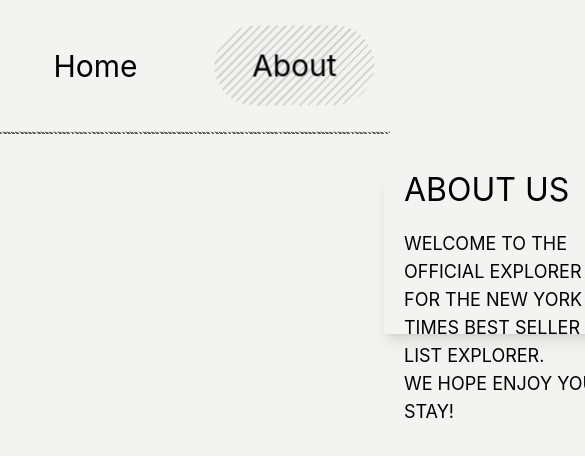
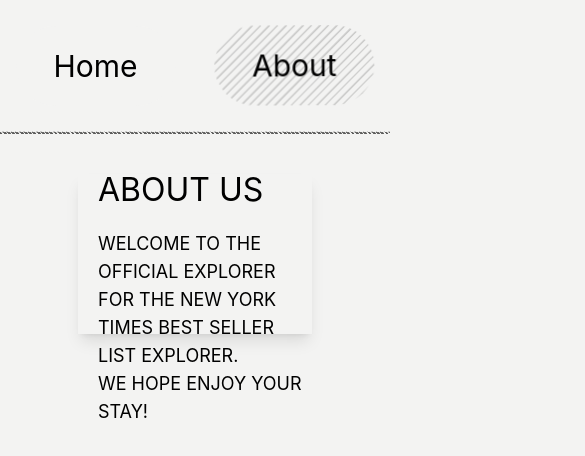
Before and after one commit to MARUNGs/nextjs-newyork-times, a Next.js app: page /about in a window 390 px wide. Shown: the top 456 px of the page, 585 px wide, since content can reach past the window. Built offline with nearby package versions, Linux system fonts and the light colour scheme.

Commit message:
about 반응형

```diff
--- a/app/about/page.tsx
+++ b/app/about/page.tsx
@@ -1,7 +1,7 @@
 export default function About() {
   return (
     <>
-      <div className="shadow-lg w-3/5 h-40 ml-96 *:ml-5 ">
+      <div className="shadow-lg w-3/5 h-40 m-auto *:ml-5 ">
         <h1 className="mt-10 mb-6">ABOUT US</h1>
         <p className="text-lg">
           WELCOME TO THE OFFICIAL EXPLORER FOR THE NEW YORK TIMES BEST SELLER
```
